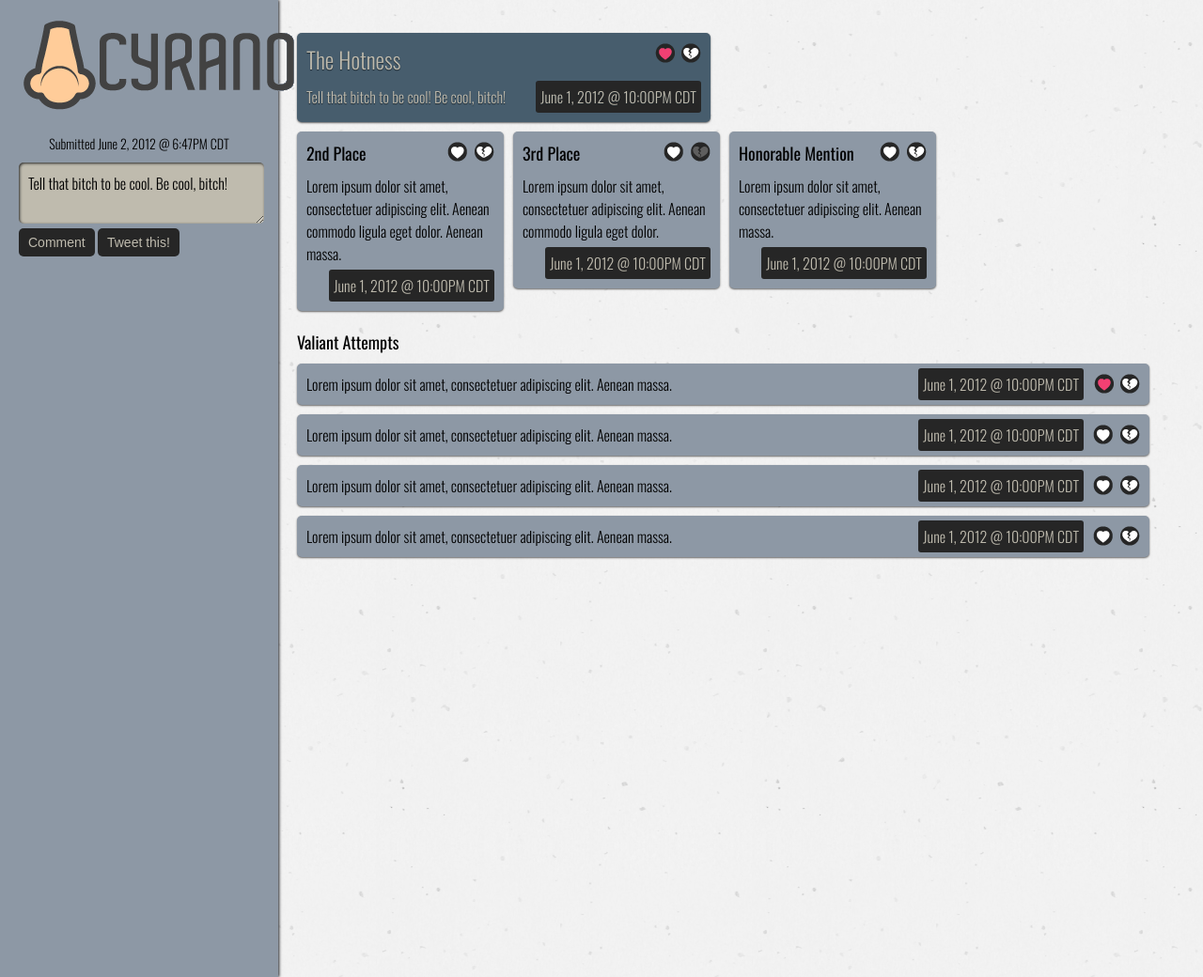
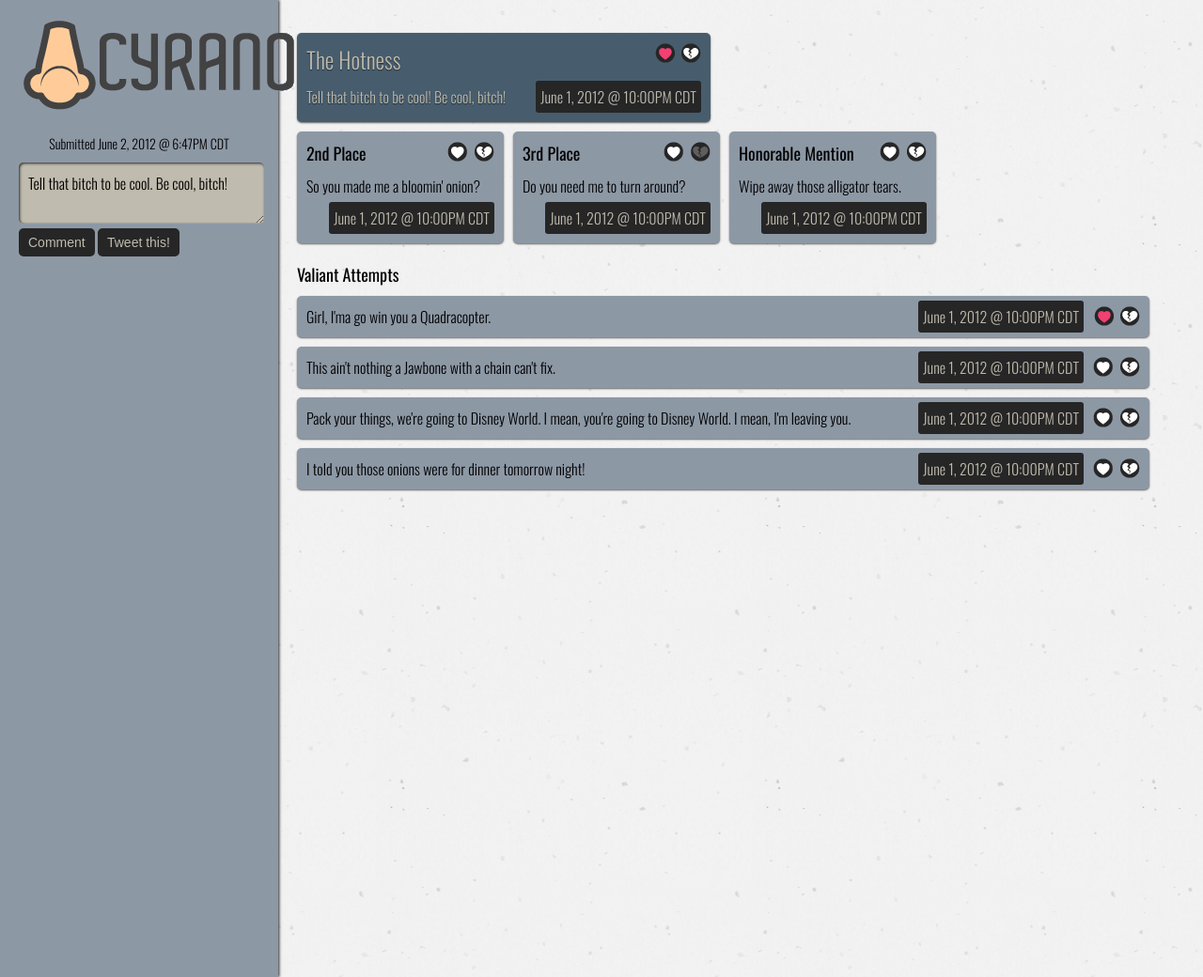
Before and after one commit to caseyjustus/cyrano, a PHP site: page /text.php?id=1 in a window 1280 px wide. Shown: the whole page at 94% size. Run offline with PHP 8.4, Linux system fonts and the light colour scheme; data that the repository does not hold is empty.

Commit message:
Comments
Updated comments.

```diff
--- a/www/conversation.php
+++ b/www/conversation.php
@@ -52,7 +52,7 @@
 	<ul class="runnerUp">
 		<li>
 			<h4>2nd Place</h4>
-			<span>Lorem ipsum dolor sit amet, consectetuer adipiscing elit. Aenean commodo ligula eget dolor. Aenean massa.</span>
+			<span>So you made me a bloomin' onion?</span>
 			<div class="datetime">June 1, 2012 @ 10:00PM CDT</div>
 			<ul class="controls">
 				<li class="like"></li>
@@ -61,7 +61,7 @@
 		</li>
 		<li>
 			<h4>3rd Place</h4>
-			<span>Lorem ipsum dolor sit amet, consectetuer adipiscing elit. Aenean commodo ligula eget dolor.</span>
+			<span>Do you need me to turn around?</span>
 			<div class="datetime">June 1, 2012 @ 10:00PM CDT</div>
 			<ul class="controls">
 				<li class="like"></li>
@@ -70,7 +70,7 @@
 		</li>
 		<li>
 			<h4>Honorable Mention</h4>
-			<span>Lorem ipsum dolor sit amet, consectetuer adipiscing elit. Aenean massa.</span>
+			<span>Wipe away those alligator tears.</span>
 			<div class="datetime">June 1, 2012 @ 10:00PM CDT</div>
 			<ul class="controls">
 				<li class="like"></li>
@@ -82,7 +82,7 @@
 	<h4>Valiant Attempts</h4>
 	<ul class="valiantAttempts">
 		<li>
-			<span>Lorem ipsum dolor sit amet, consectetuer adipiscing elit. Aenean massa.</span>
+			<span>Girl, I'ma go win you a Quadracopter.</span>
 			<div class="datetime">June 1, 2012 @ 10:00PM CDT</div>
 			<ul class="controls">
 				<li class="like liked"></li>
@@ -90,7 +90,7 @@
 			</ul>
 		</li>
 		<li>
-			<span>Lorem ipsum dolor sit amet, consectetuer adipiscing elit. Aenean massa.</span>
+			<span>This ain't nothing a Jawbone with a chain can't fix.</span>
 			<div class="datetime">June 1, 2012 @ 10:00PM CDT</div>
 			<ul class="controls">
 				<li class="like"></li>
@@ -98,7 +98,7 @@
 			</ul>
 		</li>
 		<li>
-			<span>Lorem ipsum dolor sit amet, consectetuer adipiscing elit. Aenean massa.</span>
+			<span>Pack your things, we're going to Disney World. I mean, you're going to Disney World. I mean, I'm leaving you.</span>
 			<div class="datetime">June 1, 2012 @ 10:00PM CDT</div>
 			<ul class="controls">
 				<li class="like"></li>
@@ -106,7 +106,7 @@
 			</ul>
 		</li>
 		<li>
-			<span>Lorem ipsum dolor sit amet, consectetuer adipiscing elit. Aenean massa.</span>
+			<span>I told you those onions were for dinner tomorrow night!</span>
 			<div class="datetime">June 1, 2012 @ 10:00PM CDT</div>
 			<ul class="controls">
 				<li class="like"></li>
```
